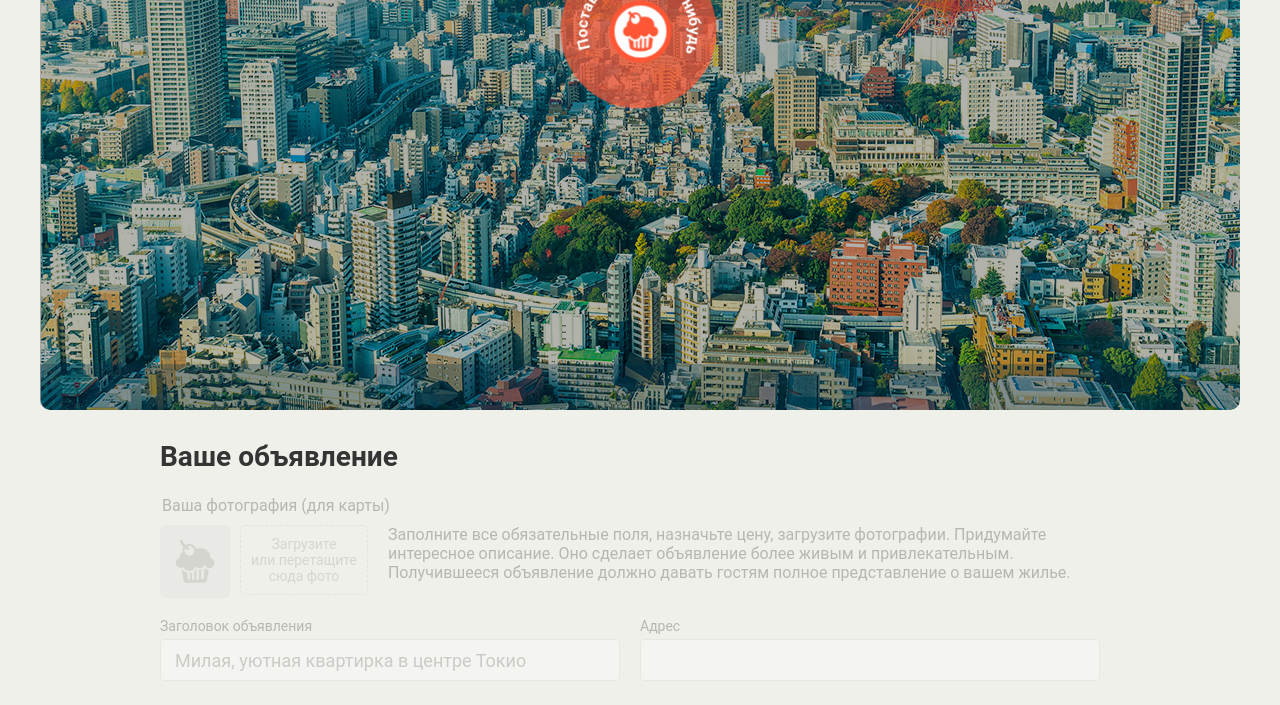
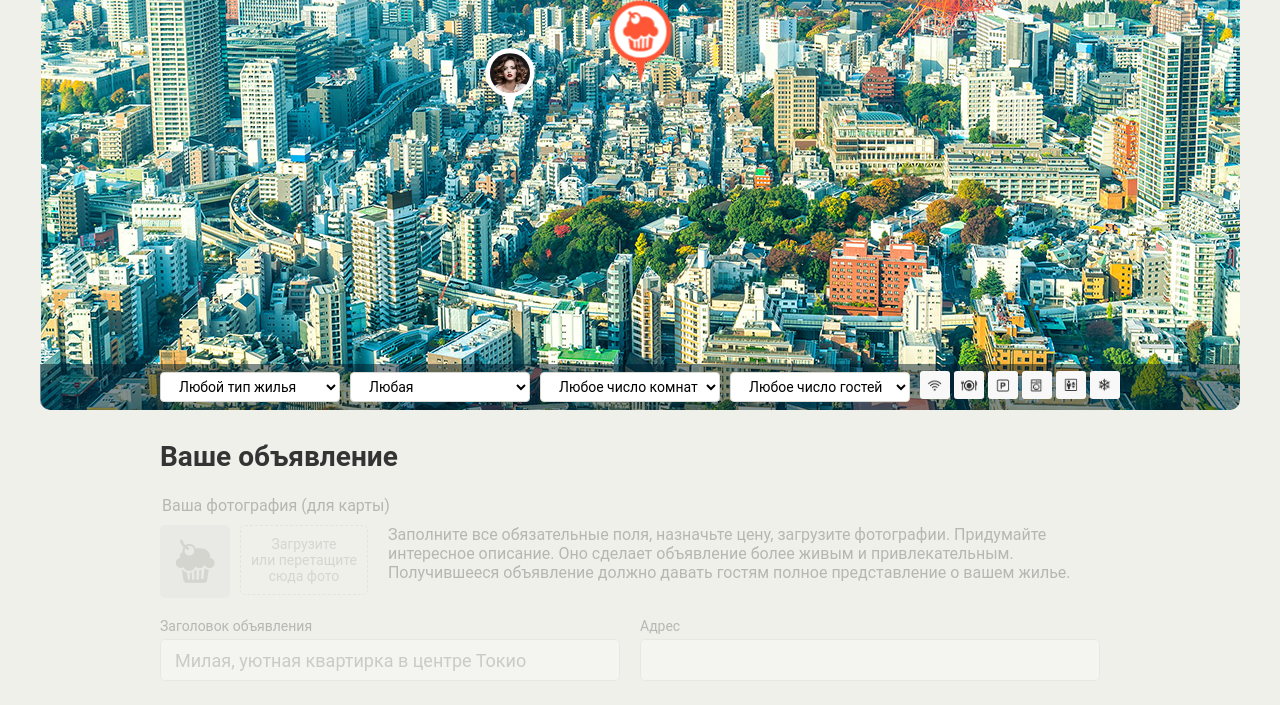
Before and after one commit to Leon78ak/430697-keksobooking, a website: page index.html in a window 1280 px wide. Shown: the part 340-1045 px from the top of the page. Drawn offline with Linux system fonts and the light colour scheme.

Commit message:
Дом милый дом - отрисовка пинов на карте

```diff
--- a/index.html
+++ b/index.html
@@ -245,7 +245,7 @@
   <button style="left: 200px; top: 400px;" class="map__pin"><img src="img/avatars/user07.png" width="40" height="40" draggable="false"></button>
 </template>
 
-<script scr="js/map.js"></script>
+<script src="js/map.js"></script>
 
 </body>
 </html>
--- a/js/map.js
+++ b/js/map.js
@@ -1,4 +1,6 @@
 'use strict';
+
+var usersNumb = 8;
 
 var TITLE = [
   'Большая уютная квартира',
@@ -13,7 +15,7 @@ var TITLE = [
 
 // ?? нужно ли производить копии исходных массивов: arr.slice(0) для последующей работы с ними??
 
-TYPE_OF_ACCOMODATION = {
+var TYPE_OF_ACCOMODATION = {
   flat: 'Квартира',
   house: 'Дом',
   bungalo: 'Бунгало'
@@ -53,36 +55,75 @@ var PHOTOS = [
   'http://o0.github.io/assets/images/tokyo/hotel3.jpg'
 ];
 
+var PIN_HEIGHT = 22;
+
 /**
  * возвращает случайное целое
  * @param  {number} min
  * @param  {number} max
  * @return {number}
  */
-getRandomInteger = function (min, max) {
+var getRandomInteger = function (min, max) {
   var rand = min + Math.random() * (max + 1 - min);
   rand = Math.floor(rand);
   return rand;
 };
 
 /**
- * возвращает случайное значение из переданного массива значений
- * @param {array} array - массив значений
- * @return {}
+ * возвращает случайное значение из массива
+ * @param  {array} array массив элементов
+ * @return {}       значение
  */
-getRandomArrayValue = function (array) {
+var getRandomArrayValue = function (array) {
   return array[Math.floor(Math.random() * array.length)];
 };
-
 
 /**
  * возвращает неповторяющееся случайное значение из переданного массива значений
  * @param {array} array - массив значений
  * @return {string}
  */
-getRandomUniqueArrayValue =  function (array) {
+var getRandomUniqueArrayValue = function (array) {
   var randValue = Math.floor(Math.random() * array.length);
   return array.splice(randValue, 1);
+};
+
+/**
+ * создает массив чисел-номеров пользователей
+ * @param  {number} min
+ * @param  {number} max
+ * @return {array}
+ */
+var createArrayOfNumbers = function (min, max) {
+  var array = [];
+  for (var i = min; i <= max; i++) {
+    array.push(i);
+  }
+  return array;
+};
+
+/**
+ * вспомогательная ф-я для задания случайного порядка сортировки массива
+ * @return {number}   [description]
+ */
+ var compareRandom = function () {
+  // Math.random() возвращает результат от 0 до 1. Вычтем 0.5, чтобы область значений стала [-0.5 ... 0.5)
+  return Math.random() - 0.5;
+};
+
+/**
+ * выбирает случайное число случайных значений массива
+ * @param  {array} array массив занчений
+ * @return {array}       отсортированный массив
+ */
+var getRandomShuffleArray = function (array) {
+  // копируем исходный массив
+  var arrayCopy = array.slice(0);
+  // генерим случайное число - максимальное значение индекса массива больше 0
+  var randValue = Math.floor(1 + Math.random() * arrayCopy.length);
+  // перетрясем исходный массив значений в случайном порядке
+  // отсортируем исходный массив значений в случайном порядке
+  return arrayCopy.sort(compareRandom).slice(0, randValue);
 };
 
 /**
@@ -90,9 +131,9 @@ getRandomUniqueArrayValue =  function (array) {
  * @param  {number} usersNumb количество пользователей
  * @return {array}
  */
-var createNotice = function (usersNumb) {
+var createNotices = function (usersNumb) {
+  var arrayUsersNumbers = createArrayOfNumbers(1, usersNumb);
   var notices = [];
-  var arrayUsersNumbers = createArrayOfNumbers(1, usersNumb);
 
   for (var i = 0; i < usersNumb; i++) {
     var x = getRandomInteger(MIN_X, MAX_X);
@@ -107,12 +148,12 @@ var createNotice = function (usersNumb) {
         title: getRandomUniqueArrayValue(TITLE),
         address: x + ', ' + y,
         price: getRandomInteger(PRICE_MIN, PRICE_MAX),
-        type: getRandomArrayValue(Object.keys(TYPE_OF_ACCOMODATION)),
+        type: getRandomArrayValue(TYPE_OF_ACCOMODATION),
         rooms: getRandomInteger(MIN_ROOMS, MAX_ROOMS),
         guests: getRandomInteger(MIN_GUESTS, MAX_GUESTS),
         checkin: getRandomArrayValue(CHECK_TIME),
         checkout: getRandomArrayValue(CHECK_TIME),
-        features: getRandomArray(FEATURES),
+        features: getRandomShuffleArray(FEATURES),
         description: '',
         photos: []
       },
@@ -121,11 +162,37 @@ var createNotice = function (usersNumb) {
         x: x,
         y: y
       }
-    }
+    };
   }
 
   return notices;
 };
 
+var cards = createNotices(usersNumb);
+
 var map = document.querySelector('.map');
 map.classList.remove('map--faded');
+
+var template = document.querySelector('template');
+var similarPinTemplate = template.content.querySelector('.map__pin');
+var imagePin = similarPinTemplate.querySelector('img');
+var similarPinsList = map.querySelector('.map__pins');
+
+var pinOffset = {
+  x: imagePin.height + PIN_HEIGHT,
+  y: imagePin.width / 2
+};
+
+var renderPin = function (pin) {
+  var pinElement = similarPinTemplate.cloneNode(true);
+  pinElement.querySelector('img').src = pin.author.avatar;
+  pinElement.style ='left: ' + (pin.location.x + pinOffset.x) + 'px; top:' + (pin.location.y + pinOffset.y) + 'px;';
+
+  return pinElement;
+};
+
+var fragmentPin = document.createDocumentFragment();
+for (var i = 0; i < cards.length; i++) {
+  fragmentPin.appendChild(renderPin(cards[i]));
+}
+similarPinsList.appendChild(fragmentPin);
```
